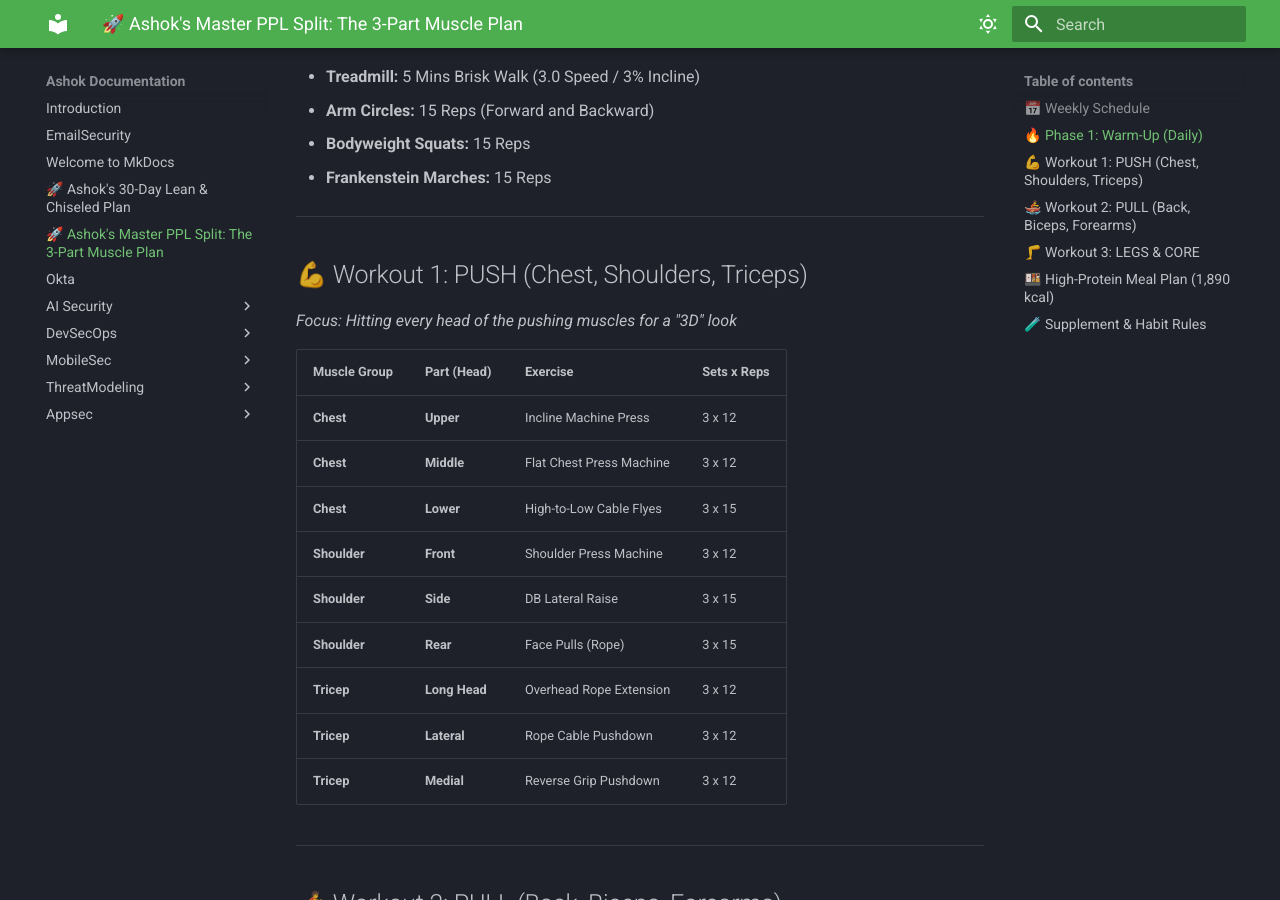
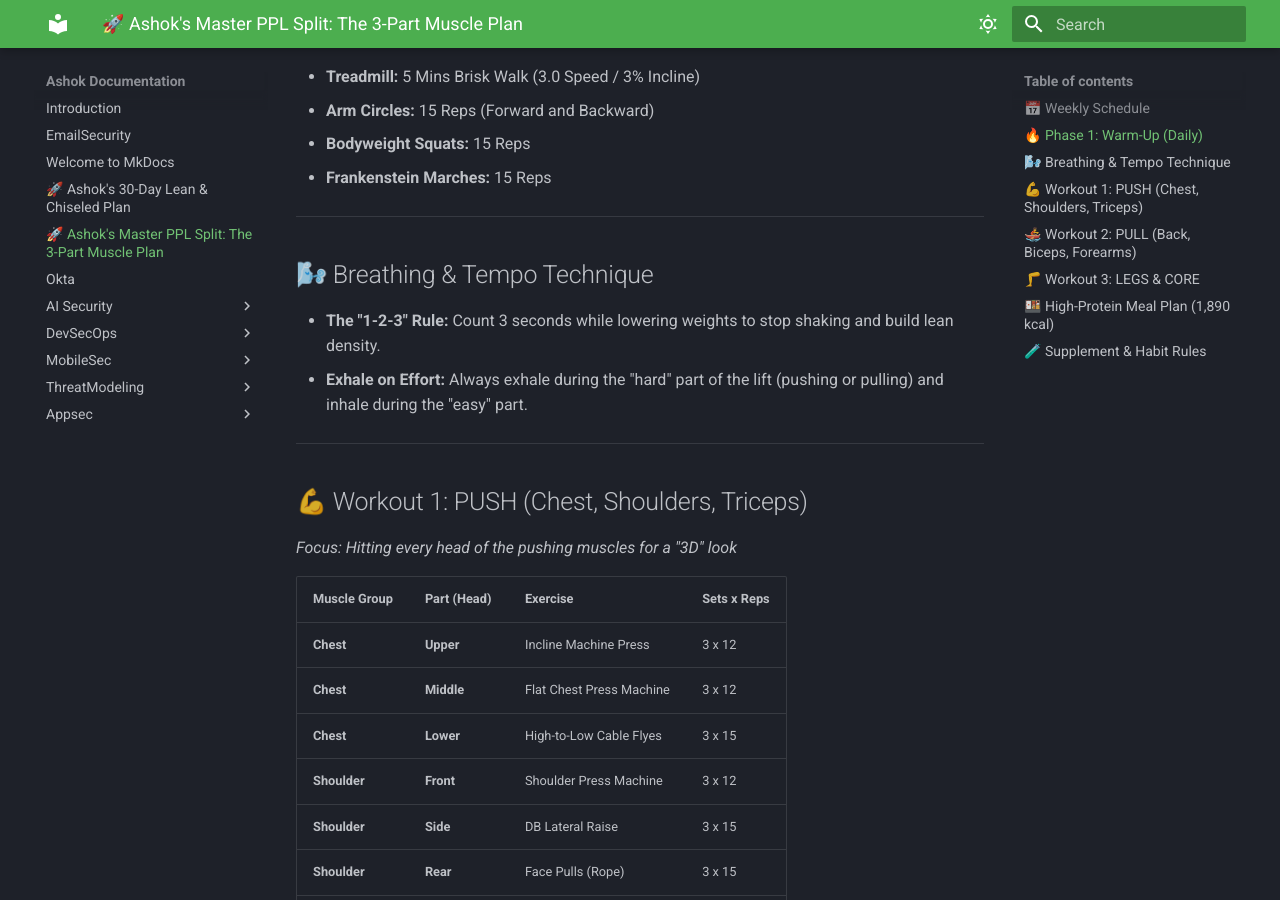
Before and after one commit to ashok5141/ashok5141.github.io, an MkDocs documentation site: the page built from docs/Gymm.md, in a window 1280 px wide and 900 px high, scrolled down 711 px. Built offline with MkDocs 1.6.1 and Material for MkDocs 9.7.7, drawn with Linux system fonts in a browser that asks for light colours.

Commit message:
Master plan with breath

```diff
--- a/docs/Gymm.md
+++ b/docs/Gymm.md
@@ -22,6 +22,12 @@
 * **Arm Circles:** 15 Reps (Forward and Backward)
 * **Bodyweight Squats:** 15 Reps
 * **Frankenstein Marches:** 15 Reps
+
+---
+
+## 🌬️ Breathing & Tempo Technique
+* **The "1-2-3" Rule:** Count 3 seconds while lowering weights to stop shaking and build lean density.
+* **Exhale on Effort:** Always exhale during the "hard" part of the lift (pushing or pulling) and inhale during the "easy" part.
 
 ---
 
```
